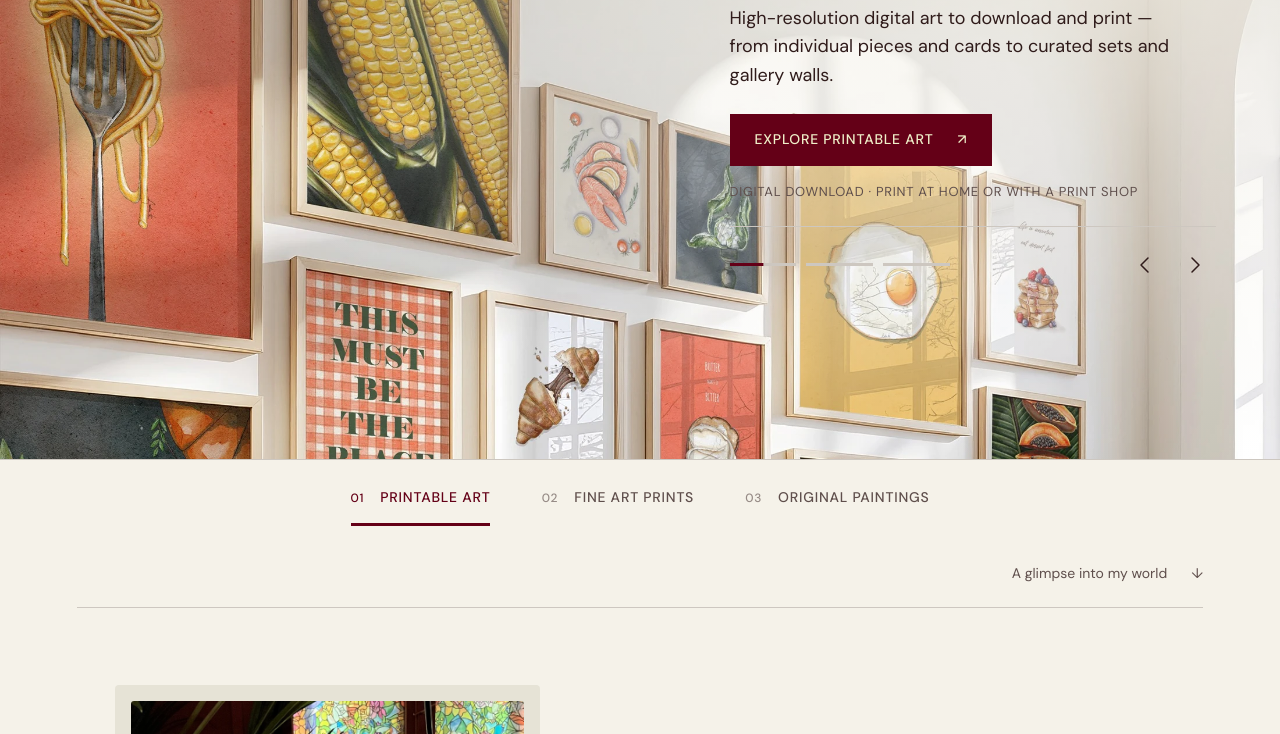
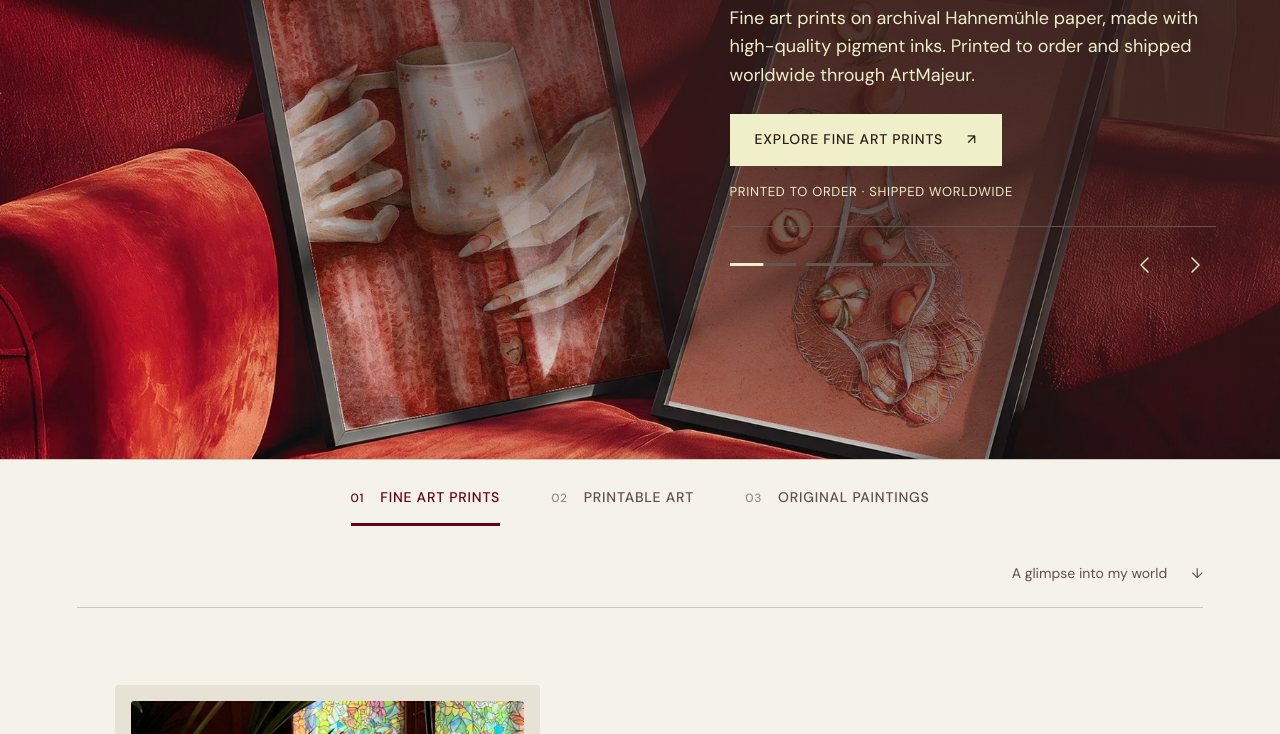
Before and after one commit to engineerpopov92-cmyk/anastasiakh.art, a plain HTML site: page index.html in a window 1280 px wide. Shown: the part 261-995 px from the top of the page. Drawn offline with Linux system fonts and the light colour scheme.

Commit message:
Swap carousel order: Fine Art Prints 1st, Printable Art 2nd

```diff
--- a/index.html
+++ b/index.html
@@ -31,8 +31,8 @@
       <div class="shop-dropdown">
         <button class="shop-toggle" aria-expanded="false" aria-controls="shop-dropdown-links">SHOP <span aria-hidden="true">▾</span></button>
         <div class="shop-dropdown-links" id="shop-dropdown-links" hidden>
+          <a href="https://www.artmajeur.com/anastasia-kh" target="_blank" rel="noopener noreferrer">FINE ART PRINTS <span aria-hidden="true">↗</span><small>ArtMajeur</small></a>
           <a href="https://anastasiakhartist.gumroad.com/" target="_blank" rel="noopener noreferrer">PRINTABLE ART <span aria-hidden="true">↗</span><small>Gumroad</small></a>
-          <a href="https://www.artmajeur.com/anastasia-kh" target="_blank" rel="noopener noreferrer">FINE ART PRINTS <span aria-hidden="true">↗</span><small>ArtMajeur</small></a>
         </div>
       </div>
       <a href="#about">ABOUT</a><a href="#commissions">COMMISSIONS</a><a href="#contact">CONTACTS</a>
@@ -40,22 +40,22 @@
   </header>
   <main id="main">
     <section class="gallery" id="gallery" aria-label="Art collections" aria-roledescription="carousel">
-      <article class="slide active" id="collection-0" role="tabpanel" aria-roledescription="slide" aria-label="1 of 3: Printable art">
-        <img class="scene" src="assets/slide1_printable_art.webp" alt="A sunlit gallery wall of colorful food illustrations in wooden frames" fetchpriority="high">
+      <article class="slide slide-dark active" id="collection-0" role="tabpanel" aria-roledescription="slide" aria-label="1 of 3: Fine art prints">
+        <img class="scene" src="assets/slide2_fine_art_prints.webp" alt="Two framed food illustrations resting on a rich red velvet sofa" fetchpriority="high">
         <div class="shade"></div>
-        <div class="hero-copy"><p class="eyebrow">Art for the everyday</p><h1>PRINTABLE ART</h1><p>High-resolution digital art to download and print&nbsp;— from individual pieces and cards to curated sets and gallery walls.</p><a class="button burgundy" href="https://anastasiakhartist.gumroad.com/" target="_blank" rel="noopener">Explore printable art <span aria-hidden="true">↗</span></a><span class="micro">DIGITAL DOWNLOAD · PRINT AT HOME OR WITH A PRINT SHOP</span><div class="carousel-controls" role="group" aria-label="Browse collections"><div class="slide-progress" aria-hidden="true"><span><i></i></span><span><i></i></span><span><i></i></span></div><div class="arrows"><button aria-label="Previous collection" data-direction="-1"><svg viewBox="0 0 24 24" aria-hidden="true"><polyline points="14 5 7 12 14 19"/></svg></button><button aria-label="Next collection" data-direction="1"><svg viewBox="0 0 24 24" aria-hidden="true"><polyline points="10 5 17 12 10 19"/></svg></button></div></div></div>
+        <div class="hero-copy"><p class="eyebrow">Made to be lived with</p><h1>FINE ART PRINTS</h1><p>Fine art prints on archival Hahnemühle paper, made with high-quality pigment inks. Printed to order and shipped worldwide through ArtMajeur.</p><a class="button cream" href="https://www.artmajeur.com/anastasia-kh" target="_blank" rel="noopener">Explore fine art prints <span aria-hidden="true">↗</span></a><span class="micro">PRINTED TO ORDER · SHIPPED WORLDWIDE</span><div class="carousel-controls" role="group" aria-label="Browse collections"><div class="slide-progress" aria-hidden="true"><span><i></i></span><span><i></i></span><span><i></i></span></div><div class="arrows"><button aria-label="Previous collection" data-direction="-1"><svg viewBox="0 0 24 24" aria-hidden="true"><polyline points="14 5 7 12 14 19"/></svg></button><button aria-label="Next collection" data-direction="1"><svg viewBox="0 0 24 24" aria-hidden="true"><polyline points="10 5 17 12 10 19"/></svg></button></div></div></div>
       </article>
-      <article class="slide slide-dark" id="collection-1" role="tabpanel" aria-roledescription="slide" aria-label="2 of 3: Fine art prints" hidden>
-        <img class="scene" src="assets/slide2_fine_art_prints.webp" alt="Two framed food illustrations resting on a rich red velvet sofa">
+      <article class="slide" id="collection-1" role="tabpanel" aria-roledescription="slide" aria-label="2 of 3: Printable art" hidden>
+        <img class="scene" src="assets/slide1_printable_art.webp" alt="A sunlit gallery wall of colorful food illustrations in wooden frames">
         <div class="shade"></div>
-        <div class="hero-copy"><p class="eyebrow">Made to be lived with</p><h2>FINE ART PRINTS</h2><p>Fine art prints on archival Hahnemühle paper, made with high-quality pigment inks. Printed to order and shipped worldwide through ArtMajeur.</p><a class="button cream" href="https://www.artmajeur.com/anastasia-kh" target="_blank" rel="noopener">Explore fine art prints <span aria-hidden="true">↗</span></a><span class="micro">PRINTED TO ORDER · SHIPPED WORLDWIDE</span><div class="carousel-controls" role="group" aria-label="Browse collections"><div class="slide-progress" aria-hidden="true"><span><i></i></span><span><i></i></span><span><i></i></span></div><div class="arrows"><button aria-label="Previous collection" data-direction="-1"><svg viewBox="0 0 24 24" aria-hidden="true"><polyline points="14 5 7 12 14 19"/></svg></button><button aria-label="Next collection" data-direction="1"><svg viewBox="0 0 24 24" aria-hidden="true"><polyline points="10 5 17 12 10 19"/></svg></button></div></div></div>
+        <div class="hero-copy"><p class="eyebrow">Art for the everyday</p><h2>PRINTABLE ART</h2><p>High-resolution digital art to download and print&nbsp;— from individual pieces and cards to curated sets and gallery walls.</p><a class="button burgundy" href="https://anastasiakhartist.gumroad.com/" target="_blank" rel="noopener">Explore printable art <span aria-hidden="true">↗</span></a><span class="micro">DIGITAL DOWNLOAD · PRINT AT HOME OR WITH A PRINT SHOP</span><div class="carousel-controls" role="group" aria-label="Browse collections"><div class="slide-progress" aria-hidden="true"><span><i></i></span><span><i></i></span><span><i></i></span></div><div class="arrows"><button aria-label="Previous collection" data-direction="-1"><svg viewBox="0 0 24 24" aria-hidden="true"><polyline points="14 5 7 12 14 19"/></svg></button><button aria-label="Next collection" data-direction="1"><svg viewBox="0 0 24 24" aria-hidden="true"><polyline points="10 5 17 12 10 19"/></svg></button></div></div></div>
       </article>
       <article class="slide originals" id="collection-2" role="tabpanel" aria-roledescription="slide" aria-label="3 of 3: Original paintings" hidden>
         <img class="scene" src="assets/slide3_original_paintings.webp" alt="Anastasia sketching in her armchair">
         <div class="shade"></div>
         <div class="hero-copy"><p class="eyebrow">A new chapter, in the making</p><h2>ORIGINAL PAINTINGS</h2><p>I’m beginning a new collection of <span class="keep-together">one-of-a-kind</span> paintings in traditional media, developed from sketches, everyday observations and familiar subjects.</p><a class="button burgundy" href="https://www.instagram.com/an.kh.art" target="_blank" rel="noopener noreferrer">FOLLOW ALONG <span aria-hidden="true">↗</span></a><span class="micro">FIRST ORIGINALS COMING SOON</span><div class="carousel-controls" role="group" aria-label="Browse collections"><div class="slide-progress" aria-hidden="true"><span><i></i></span><span><i></i></span><span><i></i></span></div><div class="arrows"><button aria-label="Previous collection" data-direction="-1"><svg viewBox="0 0 24 24" aria-hidden="true"><polyline points="14 5 7 12 14 19"/></svg></button><button aria-label="Next collection" data-direction="1"><svg viewBox="0 0 24 24" aria-hidden="true"><polyline points="10 5 17 12 10 19"/></svg></button></div></div></div>
       </article>
-      <div class="gallery-bottom"><div class="collection-tabs" role="tablist" aria-label="Choose a collection"><button role="tab" id="tab-0" aria-controls="collection-0" aria-selected="true" data-slide="0"><span>01</span> Printable art</button><button role="tab" id="tab-1" aria-controls="collection-1" aria-selected="false" tabindex="-1" data-slide="1"><span>02</span> Fine art prints</button><button role="tab" id="tab-2" aria-controls="collection-2" aria-selected="false" tabindex="-1" data-slide="2"><span>03</span> Original paintings</button></div></div>
+      <div class="gallery-bottom"><div class="collection-tabs" role="tablist" aria-label="Choose a collection"><button role="tab" id="tab-0" aria-controls="collection-0" aria-selected="true" data-slide="0"><span>01</span> Fine art prints</button><button role="tab" id="tab-1" aria-controls="collection-1" aria-selected="false" tabindex="-1" data-slide="1"><span>02</span> Printable art</button><button role="tab" id="tab-2" aria-controls="collection-2" aria-selected="false" tabindex="-1" data-slide="2"><span>03</span> Original paintings</button></div></div>
       <span class="sr-only" id="slide-status" aria-live="polite"></span>
     </section>
     <div class="intro-line"><a href="#about">A glimpse into my world <span aria-hidden="true">↓</span></a></div>
```
